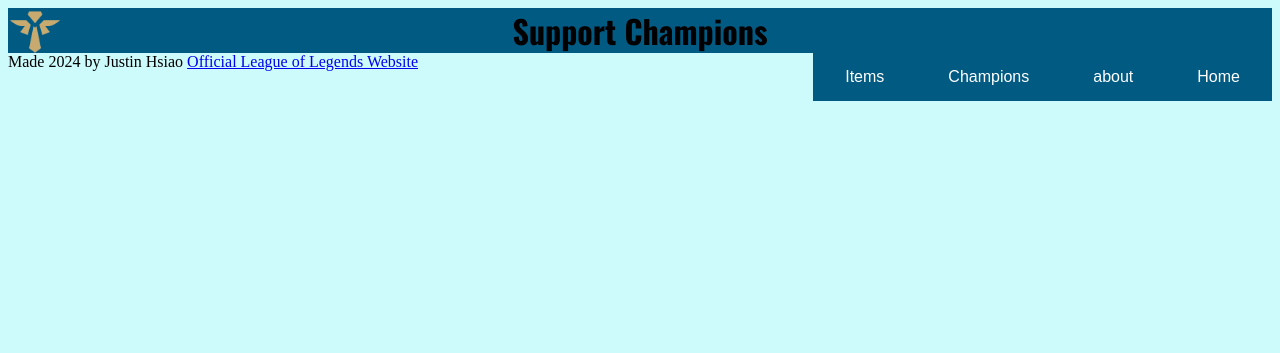
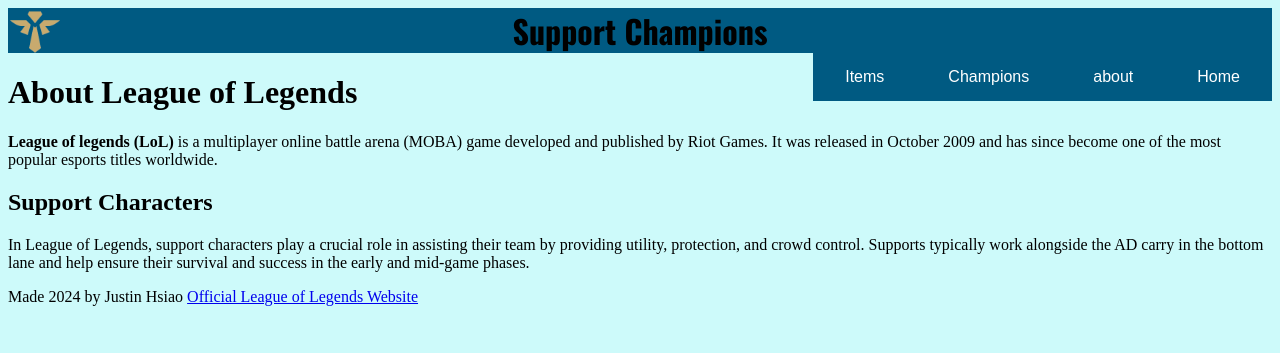
Before and after one commit to Juni41/Website-12DTP, a Flask app: page /about in a window 1280 px wide. Shown: the top 353 px of the page. Run offline with Flask 3, Linux system fonts and the light colour scheme.

Commit message:
added guides to about page

```diff
--- a/Project/Templates/about.html
+++ b/Project/Templates/about.html
@@ -1,9 +1,18 @@
 {% extends "layout.html" %}
 
 {% block content %}
+<!DOCTYPE html>
+<html lang="en">
 <head>
     <title>About the support role</title>
     <link rel="stylesheet" href="static/style.css">
 </head>
+<body>
+    <h1>About League of Legends</h1>
+    <p><strong>League of legends (LoL)</strong> is a multiplayer online battle arena (MOBA) game developed and published by Riot Games. It was released in October 2009 and has since become one of the most popular esports titles worldwide.</p>
 
+    <h2>Support Characters</h2>
+    <p>In League of Legends, support characters play a crucial role in assisting their team by providing utility, protection, and crowd control. Supports typically work alongside the AD carry in the bottom lane and help ensure their survival and success in the early and mid-game phases.</p>
+</body>
+</html>
 {% endblock %}
```
